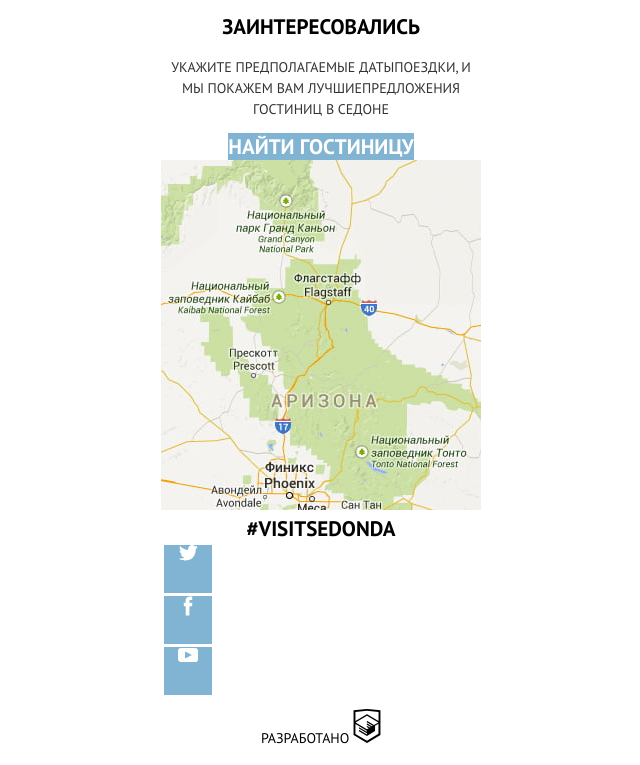
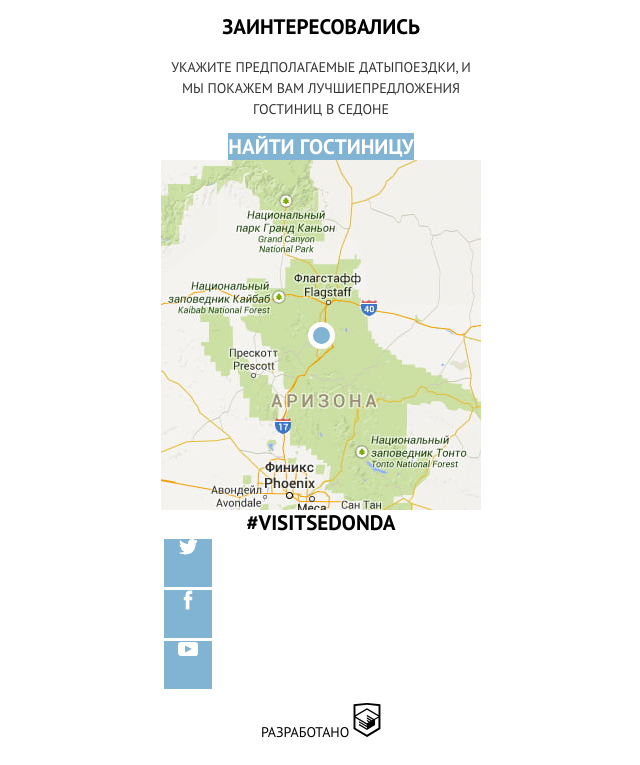
Before and after one commit to AndrewP-GH/sedona, a website: page index.html in a window 1280 px wide. Shown: the part 2557-3322 px from the top of the page, without its empty margins (319-959 px from the left). Drawn offline with Linux system fonts and the light colour scheme.

Commit message:
Add map market

```diff
--- a/index.html
+++ b/index.html
@@ -334,11 +334,6 @@
       </section>
 
       <div class="map">
-        <img
-          class="map-image"
-          src="./images/map-desktop.jpeg"
-          alt="Карта штата Аризона"
-        />
         <span class="map-market"></span>
       </div>
     </main>
--- a/styles/blocks/map.css
+++ b/styles/blocks/map.css
@@ -1,6 +1,22 @@
-.map-image {
+.map {
   background-color: #C9E0AA;
-  width: 320px;
+  width: 100%;
   height: 350px;
-  object-fit: cover;
+  background-image: url(/images/map-desktop.jpeg);
+  background-position: center;
+  /* background-size: cover; */
+
+  display: flex;
+  justify-content: center;
+  align-items: center;
 }
+
+.map-market {
+  width: 27px;
+  height: 27px;
+  background-color: #81B3D3;
+  border-width: 5px;
+  border-color: #FFFFFF;
+  border-radius: 27px;
+  border-style: solid;
+}
```
